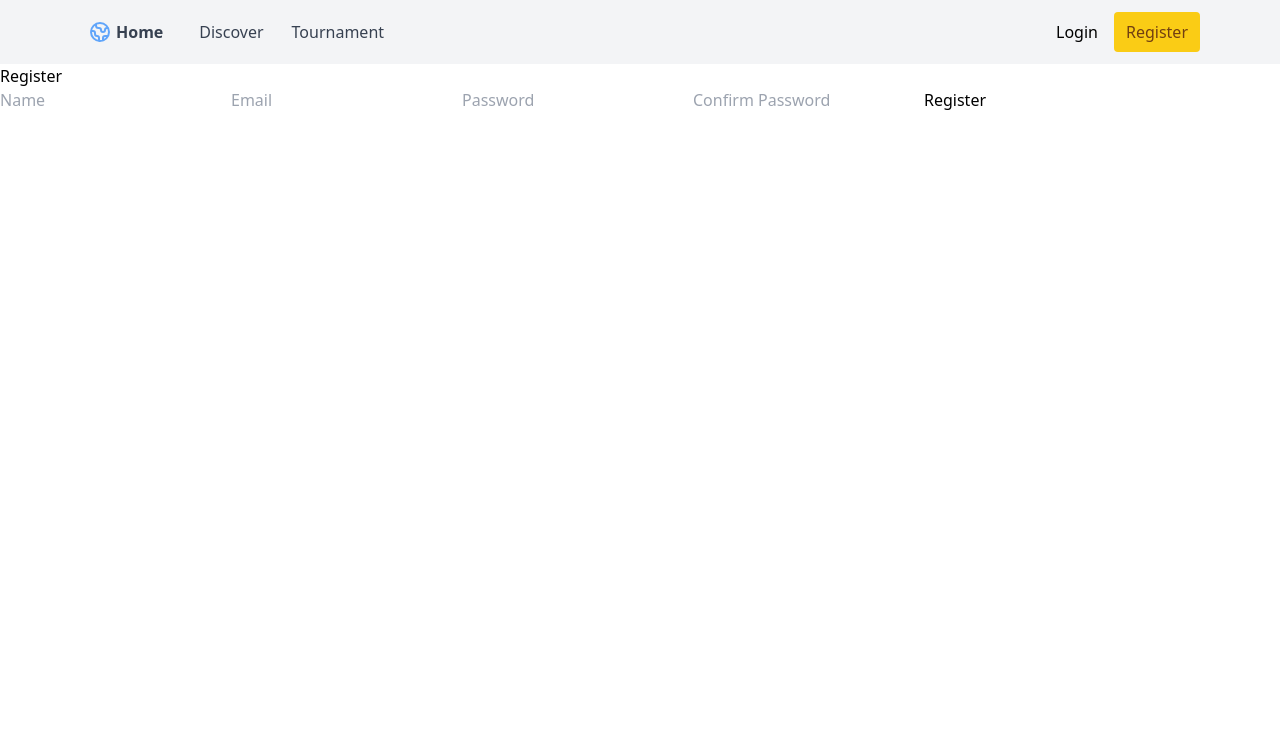
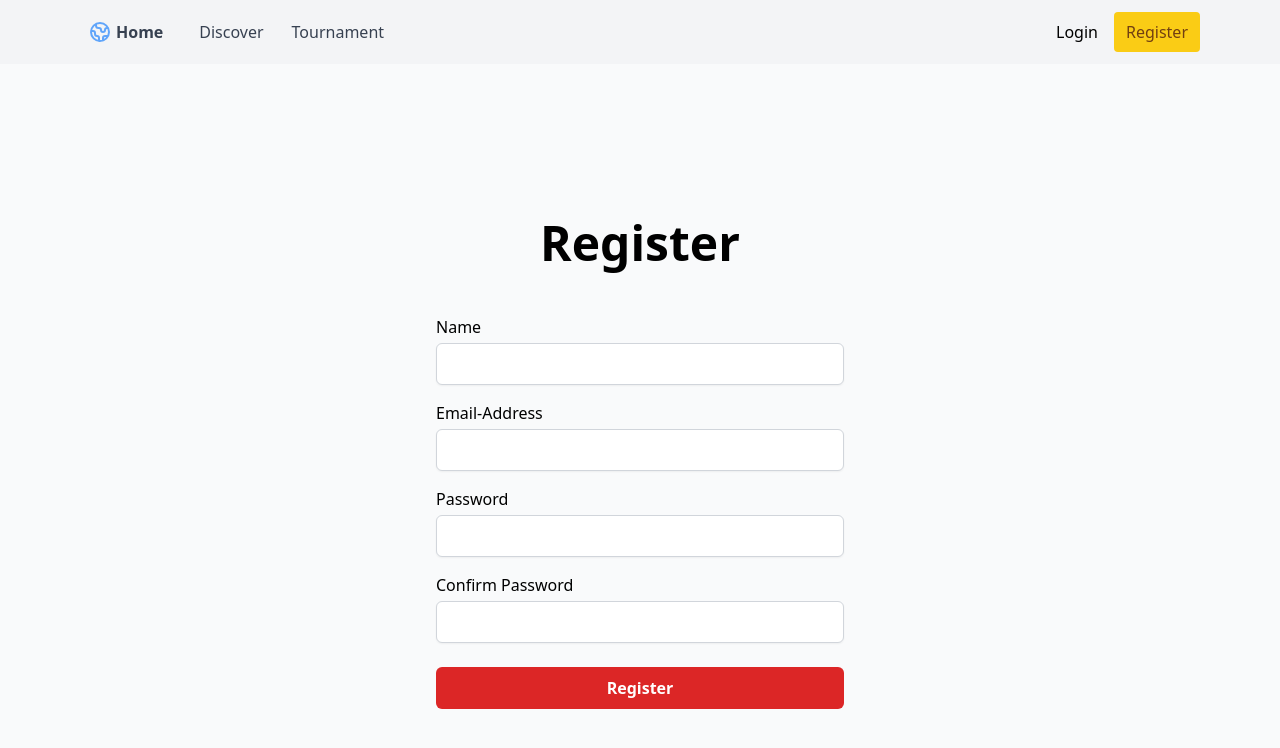
Before and after one commit to sandmal/beerPongProject, a React (Create React App) app in the folder frontend/: page /register in a window 1280 px wide. Shown: the top 748 px of the page. Built offline with nearby package versions, Linux system fonts and the light colour scheme.

Commit message:
Created login and register form css (temp)

```diff
--- a/frontend/src/pages/Login.tsx
+++ b/frontend/src/pages/Login.tsx
@@ -18,8 +18,9 @@ export default function Login() {
 
   const { dispatch } = useContext(AuthContext);
   return (
-    <div>
-      <h1>Login</h1>
+    <div className='w-full min-h-screen bg-gray-50 flex flex-col sm:justify-center items-center pt-6 sm:pt-0'>
+      <div className='w-full sm:max-w-md p-5 mx-auto'>
+        <h2 className='mb-12 text-center text-5xl font-extrabold'>Login</h2>
         <Formik
           initialValues={DefaultSignValues}
           validationSchema={validationSchema}
@@ -38,17 +39,38 @@ export default function Login() {
             setSubmitting(false);
           }}>
           <Form>
-          <Field name='email' type='text' placeholder='Email' />
+            <div className='mb-4'>
+              <label className='block mb-1' htmlFor='email'>
+                Email-Address
+              </label>
+              <Field
+                className='py-2 px-3 border border-gray-300 focus:border-red-300 focus:outline-none focus:ring-opacity-50 rounded-md shadow-sm disabled:bg-gray-100 mt-1 block w-full'
+                name='email'
+                type='text'
+              />
               <ErrorMessage name='email' component={'div'} />
-
-          <Field name='password' type='password' placeholder='Password' />
+            </div>
+            <div className='mb-4'>
+              <label className='block mb-1' htmlFor='password'>
+                Password
+              </label>
+              <Field
+                className='py-2 px-3 border border-gray-300 focus:border-red-300 focus:outline-none focus:ring-opacity-50 rounded-md shadow-sm disabled:bg-gray-100 mt-1 block w-full'
+                name='password'
+                type='password'
+              />
               <ErrorMessage name='password' component={'div'} />
-
-          <button type='submit' className='login-button'>
-            <span>Login</span>
+            </div>
+            <div className='mt-6'>
+              <button
+                type='submit'
+                className='w-full inline-flex items-center justify-center px-4 py-2 bg-red-600 border border-transparent rounded-md font-semibold capitalize text-white hover:bg-red-700 active:bg-red-700 focus:outline-none focus:border-red-700 focus:ring focus:ring-red-200 disabled:opacity-25 transition'>
+                Login
               </button>
+            </div>
           </Form>
         </Formik>
       </div>
+    </div>
   );
 }
--- a/frontend/src/pages/Register.tsx
+++ b/frontend/src/pages/Register.tsx
@@ -21,8 +21,9 @@ function Register() {
       .required('Password is required'),
   });
   return (
-    <div>
-      <h1>Register</h1>
+    <div className='w-full min-h-screen bg-gray-50 flex flex-col sm:justify-center items-center pt-6 sm:pt-0'>
+      <div className='w-full sm:max-w-md p-5 mx-auto'>
+        <h2 className='mb-12 text-center text-5xl font-extrabold'>Register</h2>
         <Formik
           initialValues={DefaultRegisterValues}
           validationSchema={validationSchema}
@@ -37,23 +38,60 @@ function Register() {
             }
           }}>
           <Form>
-          <Field name='name' type='text' placeholder='Name' />
+            <div className='mb-4'>
+              <label className='block mb-1' htmlFor='name'>
+                Name
+              </label>
+              <Field
+                className='py-2 px-3 border border-gray-300 focus:border-red-300 focus:outline-none focus:ring-opacity-50 rounded-md shadow-sm disabled:bg-gray-100 mt-1 block w-full'
+                name='name'
+                type='text'
+              />
               <ErrorMessage name='name' component={'div'} />
-
-          <Field name='email' type='text' placeholder='Email' />
+            </div>
+            <div className='mb-4'>
+              <label className='block mb-1' htmlFor='email'>
+                Email-Address
+              </label>
+              <Field
+                className='py-2 px-3 border border-gray-300 focus:border-red-300 focus:outline-none focus:ring-opacity-50 rounded-md shadow-sm disabled:bg-gray-100 mt-1 block w-full'
+                name='email'
+                type='text'
+              />
               <ErrorMessage name='email' component={'div'} />
-
-          <Field name='password' type='password' placeholder='Password' />
+            </div>
+            <div className='mb-4'>
+              <label className='block mb-1' htmlFor='password'>
+                Password
+              </label>
+              <Field
+                className='py-2 px-3 border border-gray-300 focus:border-red-300 focus:outline-none focus:ring-opacity-50 rounded-md shadow-sm disabled:bg-gray-100 mt-1 block w-full'
+                name='password'
+                type='password'
+              />
               <ErrorMessage name='password' component={'div'} />
-
-          <Field name='confirmPassword' type='password' placeholder='Confirm Password' />
+            </div>
+            <div className='mb-4'>
+              <label className='block mb-1' htmlFor='confirmPassword'>
+                Confirm Password
+              </label>
+              <Field
+                className='py-2 px-3 border border-gray-300 focus:border-red-300 focus:outline-none focus:ring-opacity-50 rounded-md shadow-sm disabled:bg-gray-100 mt-1 block w-full'
+                name='confirmPassword'
+                type='password'
+              />
               <ErrorMessage name='confirmPassword' component={'div'} />
-
-          <button type='submit' className='login-button'>
-            <span>Register</span>
+            </div>
+            <div className='mt-6'>
+              <button
+                type='submit'
+                className='w-full inline-flex items-center justify-center px-4 py-2 bg-red-600 border border-transparent rounded-md font-semibold capitalize text-white hover:bg-red-700 active:bg-red-700 focus:outline-none focus:border-red-700 focus:ring focus:ring-red-200 disabled:opacity-25 transition'>
+                Register
               </button>
+            </div>
           </Form>
         </Formik>
+      </div>
     </div>
   );
 }
```
Lines whose indentation alone changed are shown as unchanged.
